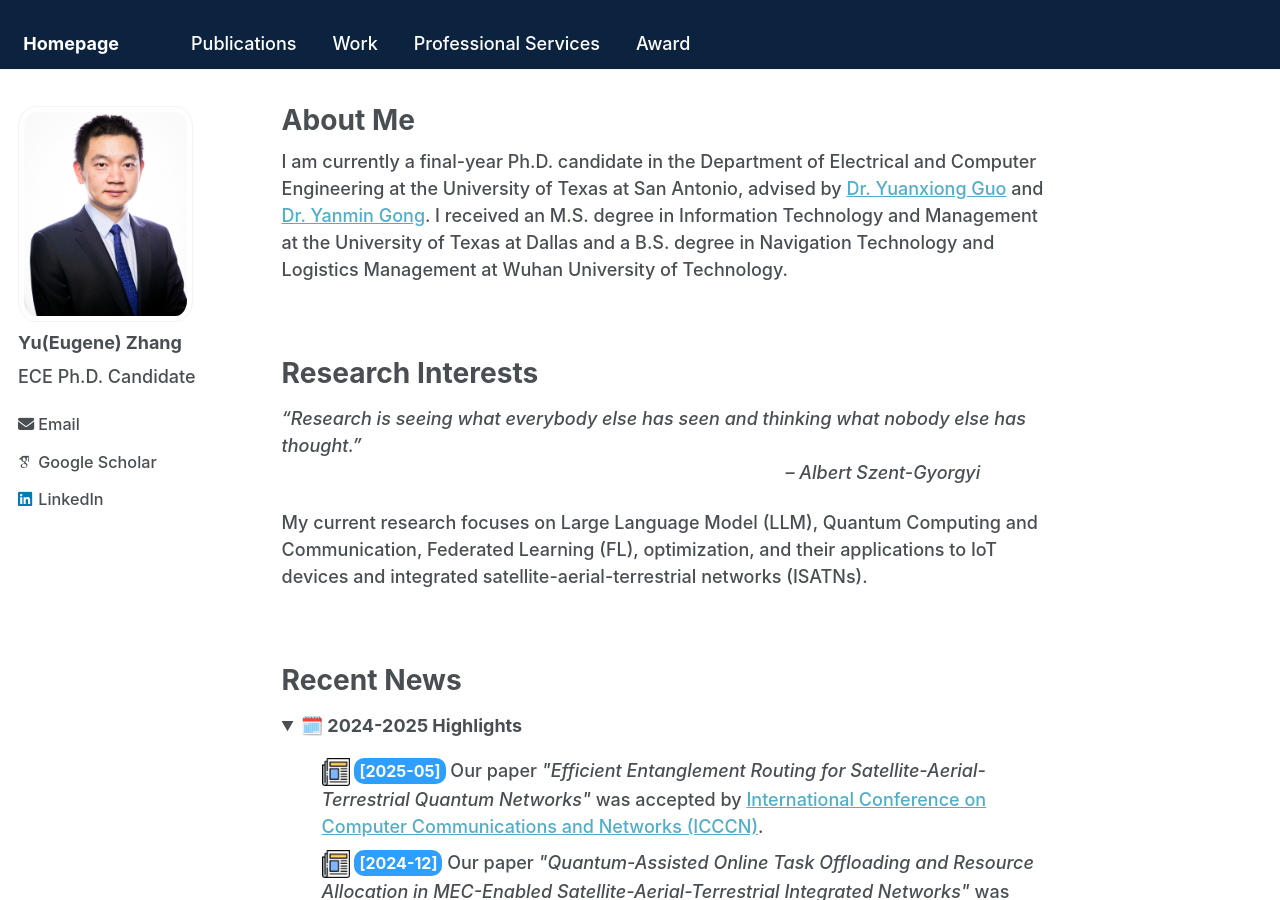
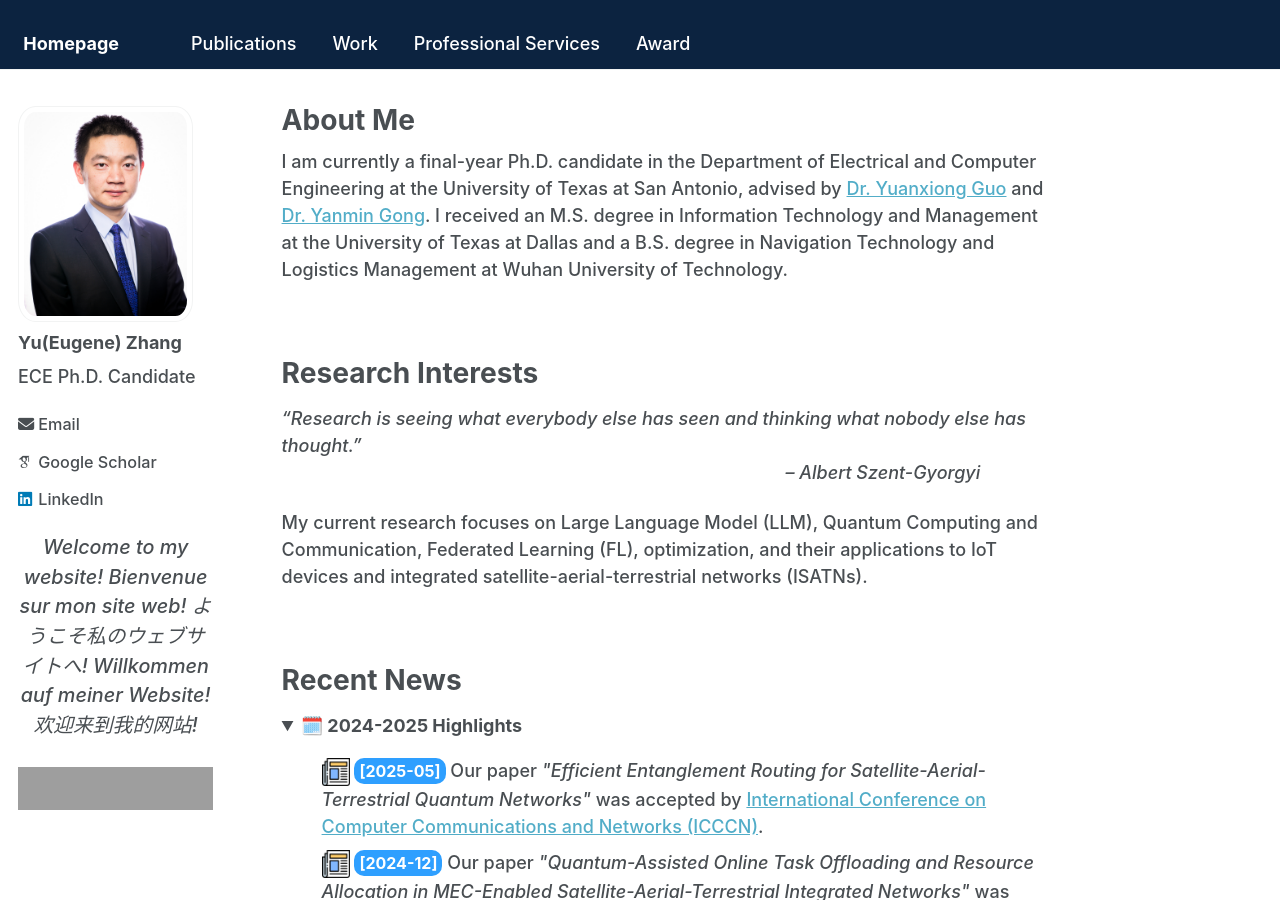
Before and after one commit to Yu-Zhang-Eugene/yu-zhang-eugene.github.io, a Jekyll site: the page built from _pages/about.md, in a window 1280 px wide and 900 px high. Built offline with Jekyll 4.4.1, drawn with Linux system fonts in a browser that asks for light colours; some web fonts are replaced; grey boxes are pictures that could not be loaded.

Commit message:
Update sidebar.html

```diff
--- a/_includes/sidebar.html
+++ b/_includes/sidebar.html
@@ -21,5 +21,13 @@
       {% include nav_list nav=page.sidebar.nav %}
     {% endif %}
   {% endif %}
+
+  <p style="text-align: center; font-style: italic; font-size: 1.1em;">
+    Welcome to my website! Bienvenue sur mon site web! ようこそ私のウェブサイトへ! Willkommen auf meiner Website! 欢迎来到我的网站!
+  </p>
+
+  <div style="text-align: center; margin-top: 1em;">
+    <a href="https://yu-zhang-eugene.github.io/"  title="ClustrMaps"><img src="//www.clustrmaps.com/map_v2.png?d=zKc_Tje-V2kL8v3E5VNlmje6haTJwfpaiZ3kF1SPXCg&cl=ffffff" /></a>
+  </div>
   </div>
 {% endif %}
```
